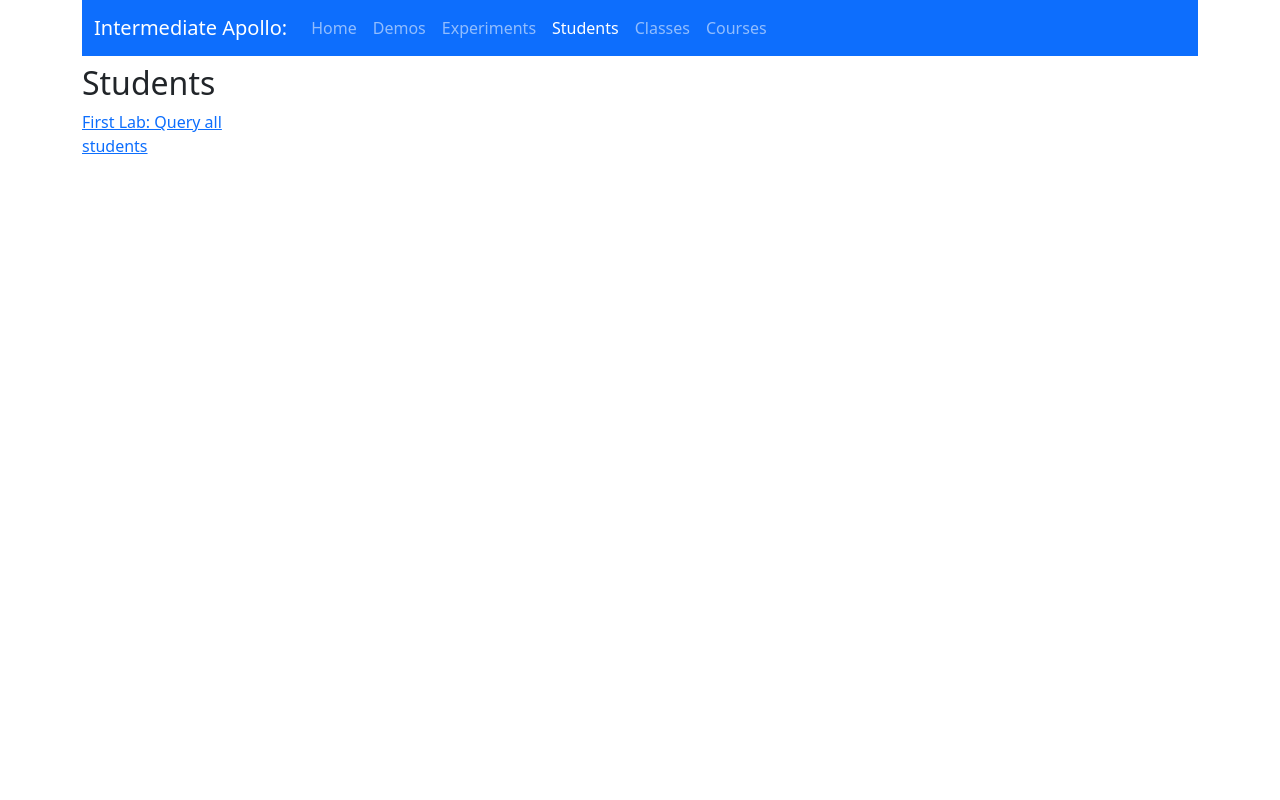
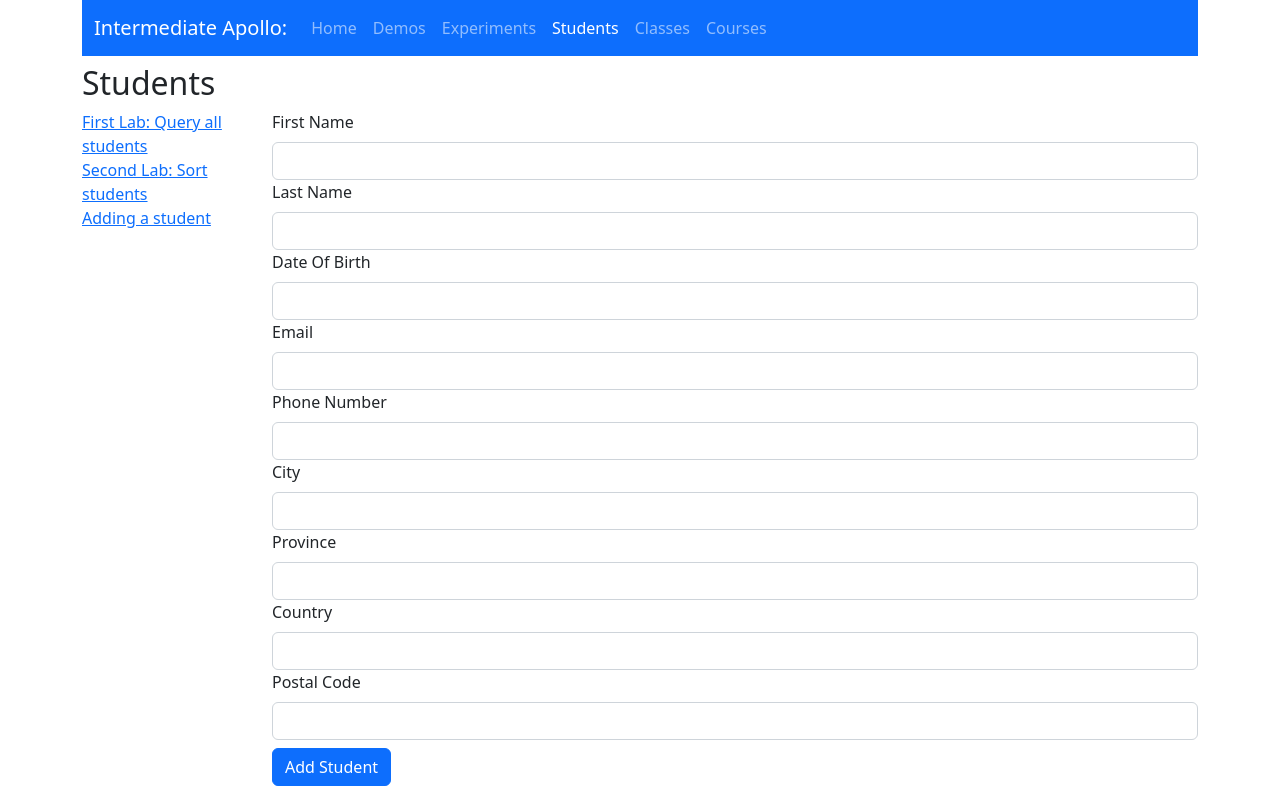
Before and after one commit to speedingplanet/intuit-apollo, a React (Vite) app: page /students/add-student in a window 1280 px wide. Built offline with nearby package versions, Linux system fonts and the light colour scheme.

Commit message:
Useful changes from solutions

```diff
--- a/src/demos/QueryByYear.tsx
+++ b/src/demos/QueryByYear.tsx
@@ -40,15 +40,26 @@ const QueryByYear = () => {
   );
 };
 
+interface QueryByYearData {
+  allMovies: Movie[];
+}
+
+interface QueryByYearVariables {
+  year: number;
+}
+
 const MovieByYearResults = ({ year }: { year: number }) => {
-  const { loading, error, data } = useQuery(GET_MOVIES_BY_YEAR, { variables: { year } });
+  const { loading, error, data } = useQuery<QueryByYearData, QueryByYearVariables>(
+    GET_MOVIES_BY_YEAR,
+    { variables: { year } }
+  );
 
   if (loading) return <p>Loading...</p>;
   if (error) return <p>Error! {error.message}</p>;
 
   return (
     <ul>
-      {data.allMovies.map((movie: Movie) => (
+      {data?.allMovies.map((movie: Movie) => (
         <li key={movie.id}>
           {movie.title} ({movie.year}) <MovieRating rating={movie.rating} />
         </li>
--- a/src/students/StudentsRoot.tsx
+++ b/src/students/StudentsRoot.tsx
@@ -1,6 +1,8 @@
 import React from 'react';
 import { Link, Route, Routes } from 'react-router-dom';
+import AddStudent from './AddStudent';
 import LabOne from './LabOne';
+import LabTwo from './LabTwo';
 
 const StudentsRoot = () => {
   return (
@@ -16,11 +18,19 @@ const StudentsRoot = () => {
             <li>
               <Link to="lab-one">First Lab: Query all students</Link>
             </li>
+            <li>
+              <Link to="lab-two">Second Lab: Sort students</Link>
+            </li>
+            <li>
+              <Link to="add-student">Adding a student</Link>
+            </li>
           </ul>
         </div>
         <div className="col">
           <Routes>
             <Route path="lab-one" element={<LabOne />} />
+            <Route path="lab-two" element={<LabTwo />} />
+            <Route path="add-student" element={<AddStudent />} />
           </Routes>
         </div>
       </div>
```
Also changed, not shown: src/types.ts (+31 -43 lines), .eslintrc.cjs, 1 other file (tests, documents, lock files or other folders).
